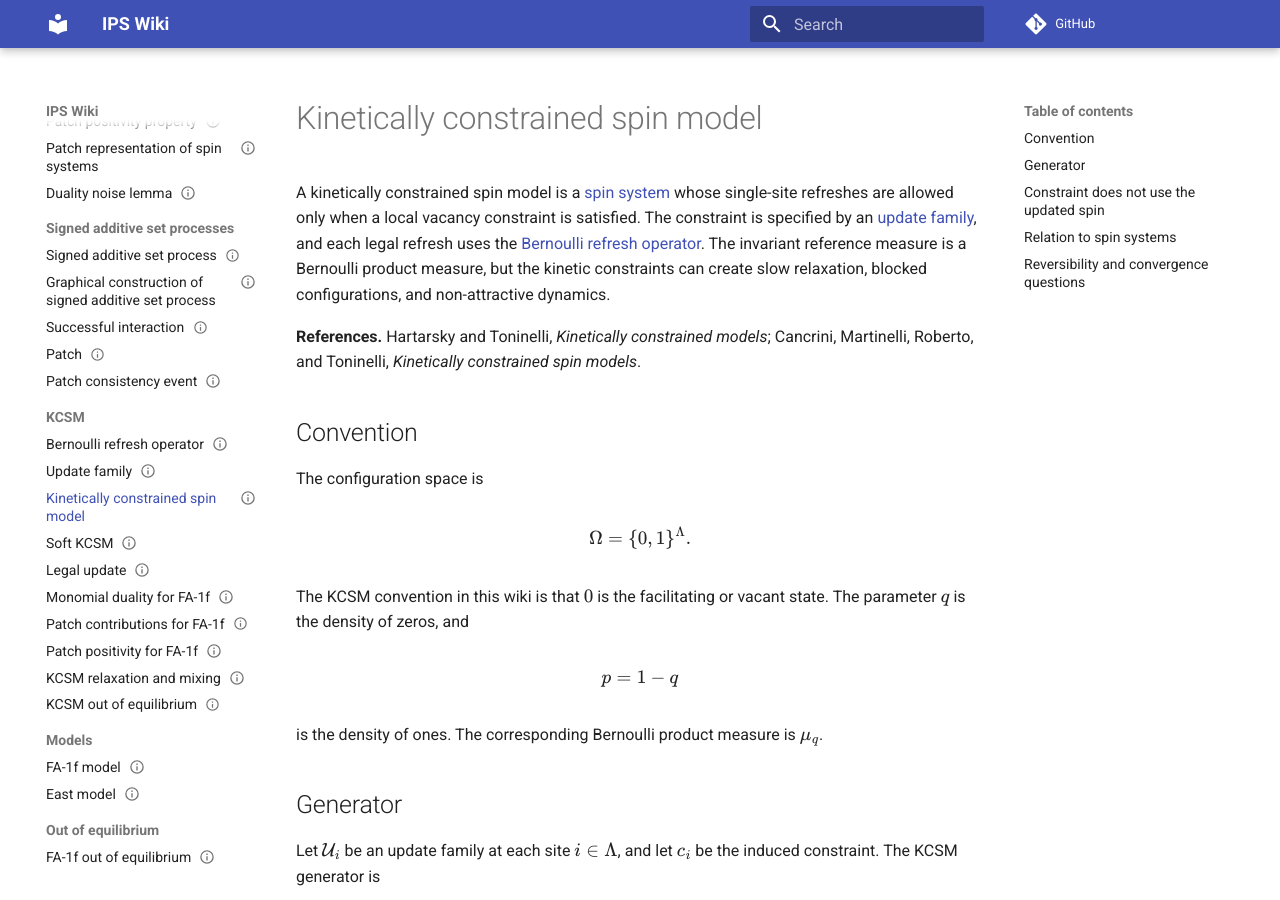
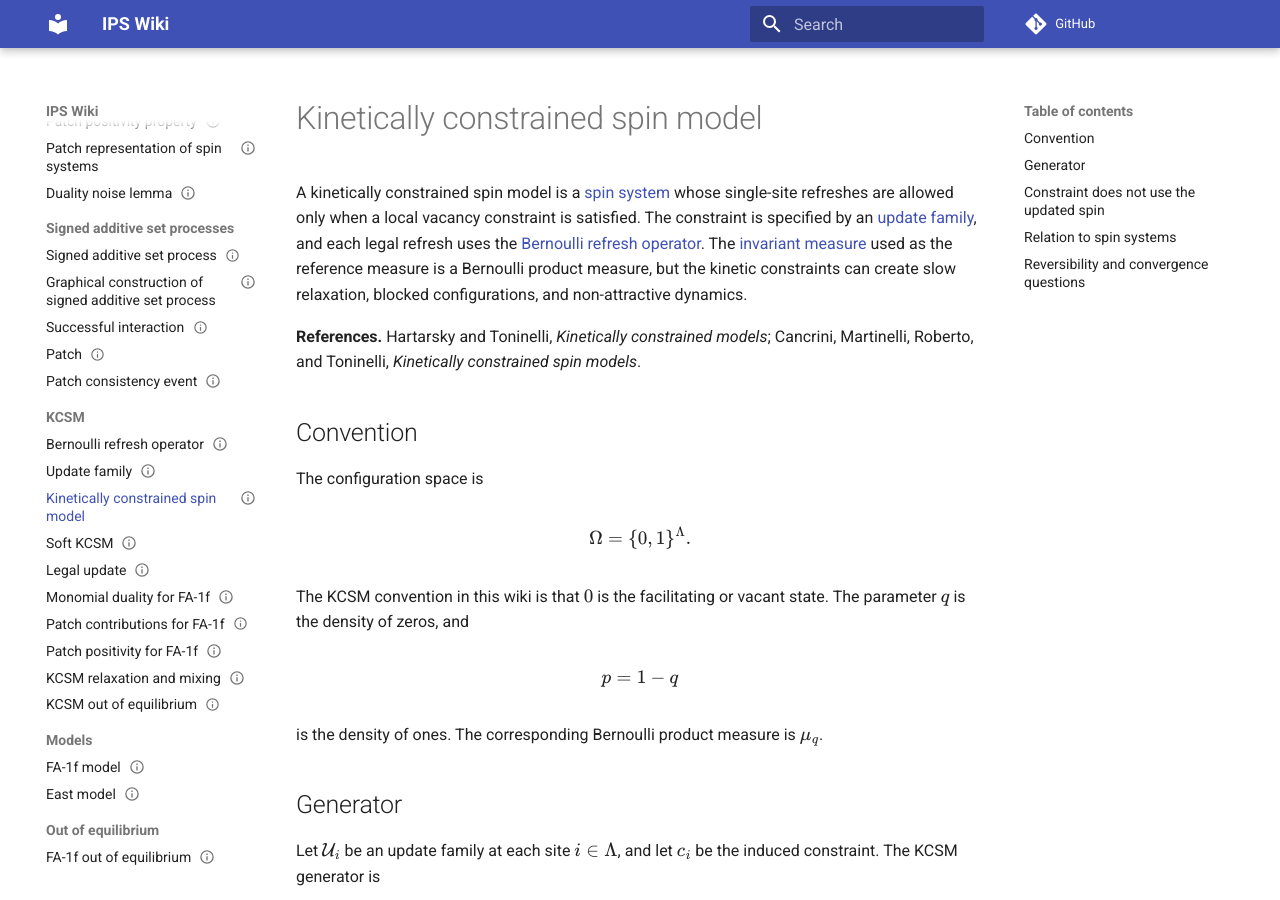
Before and after one commit to maciejgluchowski86-beep/ips-wiki, an MkDocs documentation site: the page built from docs/entries/kinetically-constrained-spin-model.md, in a window 1280 px wide and 900 px high. Built offline with MkDocs 1.6.1 and Material for MkDocs 9.7.7, drawn with Linux system fonts in a browser that asks for light colours; comment, search, counter and statistics services are not loaded.

Commit message:
Link invariant measure entry

```diff
--- a/docs/entries/kinetically-constrained-spin-model.md
+++ b/docs/entries/kinetically-constrained-spin-model.md
@@ -9,7 +9,7 @@ tags:
 
 # Kinetically constrained spin model
 
-A kinetically constrained spin model is a [spin system](spin-system.md) whose single-site refreshes are allowed only when a local vacancy constraint is satisfied. The constraint is specified by an [update family](update-family.md), and each legal refresh uses the [Bernoulli refresh operator](bernoulli-refresh-operator.md). The invariant reference measure is a Bernoulli product measure, but the kinetic constraints can create slow relaxation, blocked configurations, and non-attractive dynamics.
+A kinetically constrained spin model is a [spin system](spin-system.md) whose single-site refreshes are allowed only when a local vacancy constraint is satisfied. The constraint is specified by an [update family](update-family.md), and each legal refresh uses the [Bernoulli refresh operator](bernoulli-refresh-operator.md). The [invariant measure](invariant-measure.md) used as the reference measure is a Bernoulli product measure, but the kinetic constraints can create slow relaxation, blocked configurations, and non-attractive dynamics.
 
 **References.** Hartarsky and Toninelli, *Kinetically constrained models*; Cancrini, Martinelli, Roberto, and Toninelli, *Kinetically constrained spin models*.
 
```
